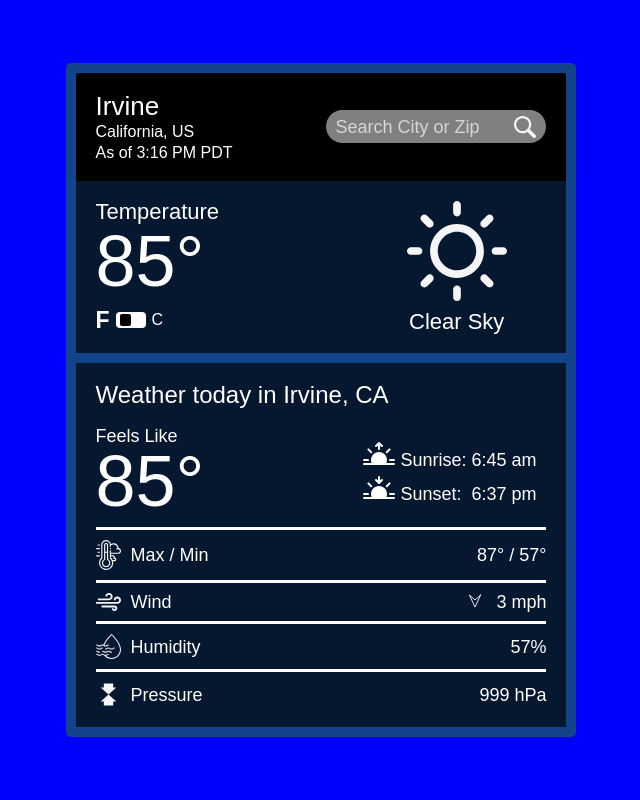
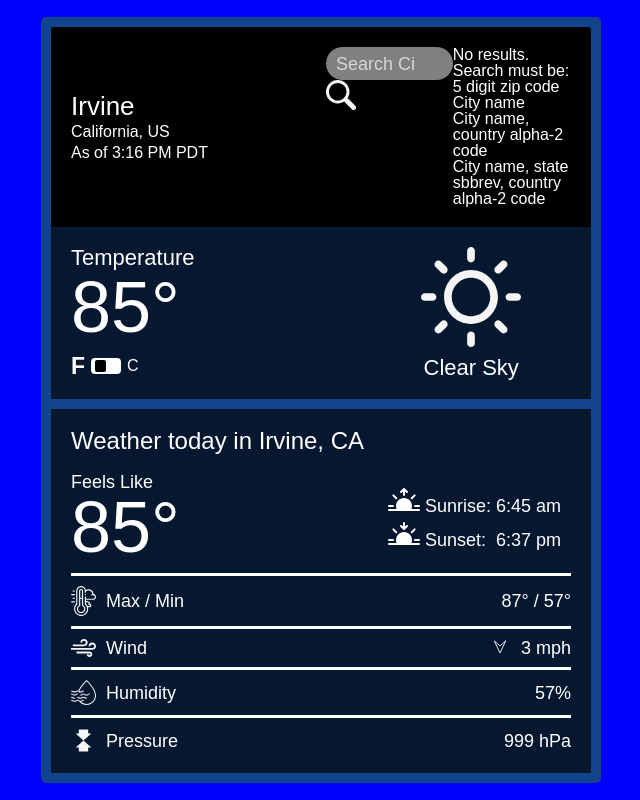
Before and after one commit to dukdukg00se/weather-app, a website built with webpack: page dist/index.html in a window 1280 px wide. Shown: the whole page, without its empty margins (319-959 px from the left). Built offline with nearby package versions, Linux system fonts and the light colour scheme; files whose address does not match are found by name.

Commit message:
Add search error message

```diff
--- a/dist/index.html
+++ b/dist/index.html
@@ -22,8 +22,8 @@
             ><span id="data-zone"></span>
           </div>
 
-          <div>
-            <div id="search-box">
+          <div id="search-container">
+            <div id="search-wrapper">
               <label for="search-input">Search</label>
               <input
                 id="search-input"
@@ -38,6 +38,19 @@
                 title="Search"
               />
             </div>
+
+            <div id="search-params">
+
+              No results. Search must be:
+
+              <ul>
+                <li>5 digit zip code</li>
+                <li>City name</li>
+                <li>City name, country alpha-2 code</li>
+                <li>City name, state sbbrev, country alpha-2 code</li>
+              </ul>
+            </div>
+
           </div>
         </header>
 
```
